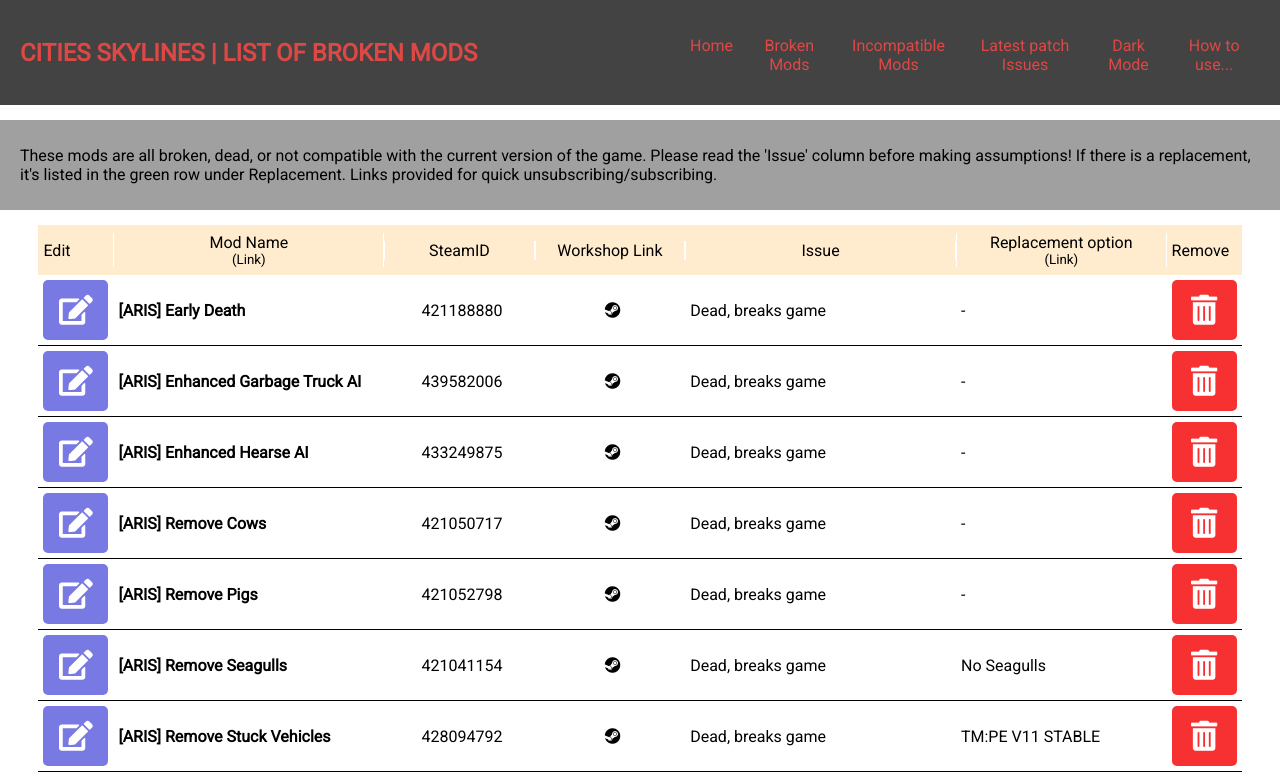
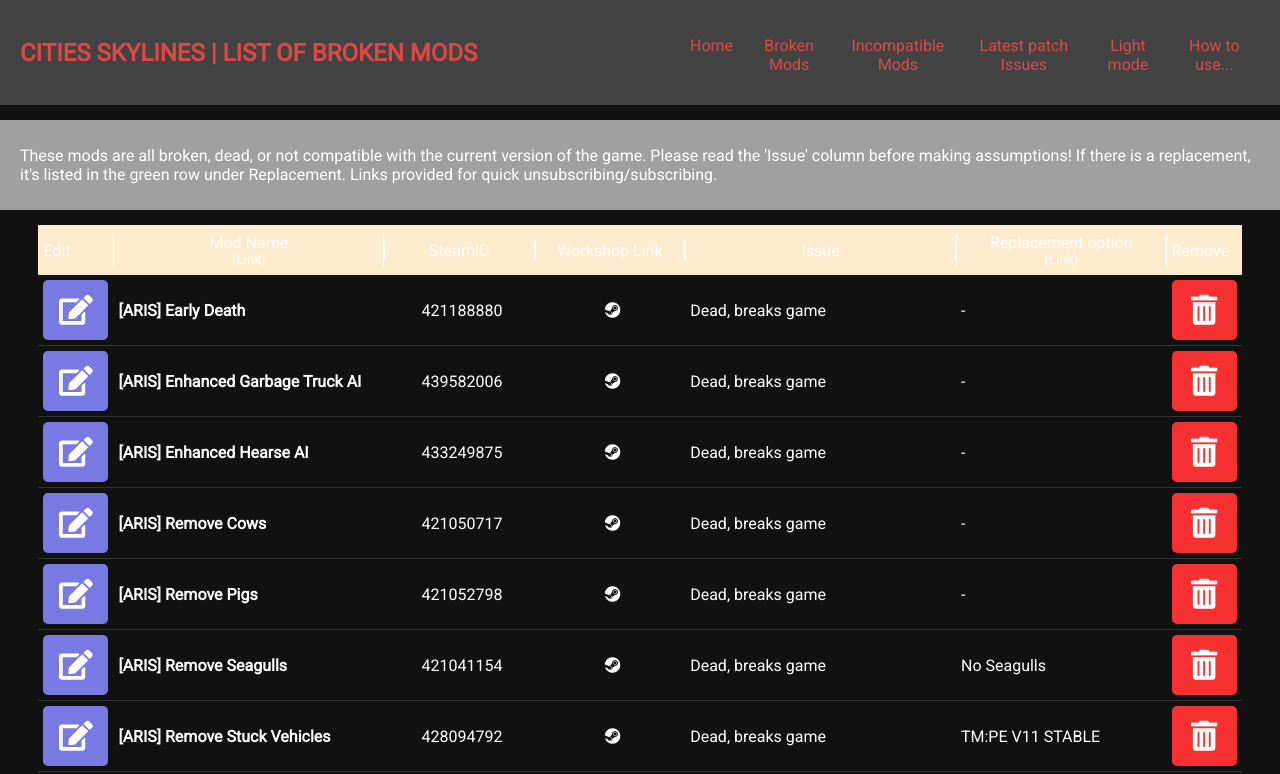
Before and after one commit to Vlad-404/Skylines_broken_mods, a website: page index.html in a window 1280 px wide. Both pictures are taken after a click on the link "Dark Mode". Shown: the top 774 px of the page. Drawn offline with Linux system fonts and the light colour scheme.

Commit message:
Add dark mode functionality

```diff
--- a/index.html
+++ b/index.html
@@ -25,7 +25,7 @@
       <li><a href="#">Broken Mods</a></li>
       <li><a href="#">Incompatible Mods</a></li>
       <li><a href="#">Latest patch Issues</a></li>
-      <li><a href="#">Dark Mode</a></li>
+      <li><a href="#" class="toggle">Dark Mode</a></li>
       <li><a href="#">How to use...</a></li>
     </ul>
     <div id="mob-nav">
@@ -37,7 +37,7 @@
         <li><a href="#">Broken Mods</a></li>
         <li><a href="#">Incompatible Mods</a></li>
         <li><a href="#">Latest patch Issues</a></li>
-        <li><a href="#">Dark Mode</a></li>
+        <li><a href="#" class="toggle" style="z-index:5;">Dark Mode</a></li>
         <li><a href="#">How to use...</a></li>
       </ul>
     </div>
--- a/script.js
+++ b/script.js
@@ -1,10 +1,26 @@
 const brokenModsTable = document.getElementById('table-container')
 const mobileNavToggle = document.querySelector('.mob-nav-icon')
 const mobileMenu = document.getElementById('mob-nav-list')
-
+const toggleDark = document.querySelectorAll('.toggle')
+console.log(toggleDark)
 // hide/show mobile navbar
 mobileNavToggle.addEventListener('click', () => {
     mobileMenu.classList.toggle('hide')
+})
+
+// dark/light mode config
+toggleDark.forEach((btn) => {
+    btn.addEventListener('click', (e) => {
+        const html = document.querySelector('html')
+
+        if(html.classList.contains('dark')) {
+            html.classList.remove('dark')
+            e.target.innerHTML = 'Dark mode'
+        } else {
+            html.classList.add('dark')
+            e.target.innerHTML = 'Light mode'
+        }
+    })
 })
 
 const itemRow = document.createElement('div')
--- a/style.css
+++ b/style.css
@@ -6,6 +6,8 @@
   --navbar: #434343;
   --navtext: #dd4845;
   --gray: #a0a0a0;
+  --primary-color: #000;
+  --secondary-color: #bebebe;
 }
 
 body {
@@ -60,6 +62,22 @@
   display: none!important;
 }
 
+/* dark/light mode config */
+html {
+  transition: all 0.5s ease-in;
+}
+
+html.dark {
+  --primary-color: #fff;
+  --secondary-color: #333;
+}
+
+html.dark {
+  background-color: #111;
+  color: var(--primary-color);
+}
+
+/* Navbar */
 nav {
   display: flex;
   align-items: center;
@@ -123,7 +141,7 @@
   flex-wrap: nowrap;
   align-items: center;
   min-height: 50px;
-  border-bottom: 1px solid #000;
+  border-bottom: 1px solid var(--secondary-color);
 }
 
 .desc-item {
```
